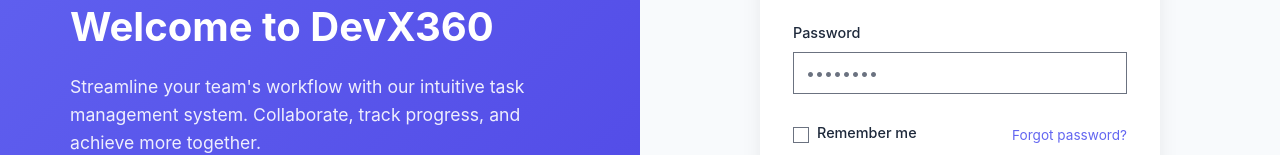
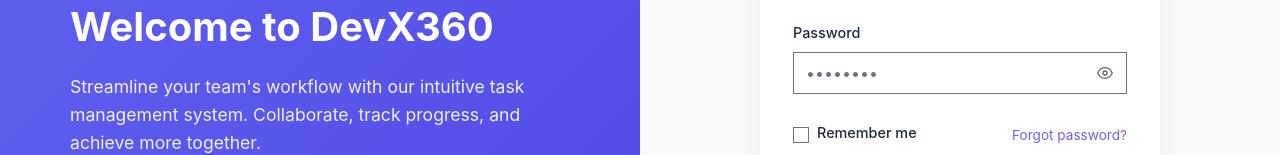
Before and after one commit to COS301-SE-2025/DevX360, a React (Create React App) app in the folder devx360-react/: page /login in a window 1280 px wide. Shown: the part 323-478 px from the top of the page. Built offline with nearby package versions, Linux system fonts and the light colour scheme; no server answers.

Commit message:
Added show and hide for passwords

```diff
--- a/devx360-react/src/App.js
+++ b/devx360-react/src/App.js
@@ -31,6 +31,21 @@
   return children;
 };
 
+// PublicRoute: redirects authenticated users away from auth pages
+const PublicRoute = ({ children }) => {
+  const { currentUser, loading } = useAuth();
+
+  if (loading) {
+    return <div>Loading...</div>;
+  }
+
+  if (currentUser) {
+    return <Navigate to="/dashboard/overview" replace />;
+  }
+
+  return children;
+};
+
 // App component with routing
 function App() {
   const { currentUser, loading } = useAuth();
@@ -39,13 +54,20 @@
   return (
     <Router>
       <Routes>
-        {/* Redirect root to dashboard overview */}
-        <Route path="/" element={<Navigate to="/dashboard/overview" replace />} />
+        {/* Root path goes to landing page */}
+        <Route path="/" element={<LandingPage />} />
 
-        {/* Public routes */}
-        <Route path="/landingpage" element={<LandingPage />} />
-        <Route path="/login" element={<Login />} />
-        <Route path="/register" element={<Register />} />
+        {/* Public routes that redirect if already authenticated */}
+        <Route path="/login" element={
+          <PublicRoute>
+            <Login />
+          </PublicRoute>
+        } />
+        <Route path="/register" element={
+          <PublicRoute>
+            <Register />
+          </PublicRoute>
+        } />
 
         {/* Protected routes */}
         <Route
@@ -65,6 +87,9 @@
           <Route path="help" element={<HelpMenu />} />
           <Route path="faqpage" element={<FAQPage />} />
         </Route>
+
+        {/* Catch-all route */}
+        <Route path="*" element={<Navigate to="/" replace />} />
       </Routes>
 
       {/* Toast notifications */}
--- a/devx360-react/src/components/Auth/Login.jsx
+++ b/devx360-react/src/components/Auth/Login.jsx
@@ -1,32 +1,107 @@
 import React, { useState } from 'react';
 import { useNavigate } from 'react-router-dom';
 import { useAuth } from '../../context/AuthContext';
+import { loginUser } from '../../services/auth'; // Import directly
 import AuthLayout from './AuthLayout';
 import ThemeToggle from '../common/ThemeToggle';
-const API_BASE_URL = process.env.REACT_APP_API_URL || 'http://localhost:5500';
 
 function Login() {
   const [email, setEmail] = useState('');
   const [password, setPassword] = useState('');
   const [rememberMe, setRememberMe] = useState(false);
   const [error, setError] = useState('');
+  const [emailError, setEmailError] = useState('');
+  const [passwordError, setPasswordError] = useState('');
   const [loading, setLoading] = useState(false);
+  const [showPassword, setShowPassword] = useState(false);
   const { login } = useAuth();
   const navigate = useNavigate();
 
+  const validateEmail = (email) => {
+    const emailRegex = /^[^\s@]+@[^\s@]+\.[^\s@]+$/;
+    if (!email) {
+      return 'Email is required';
+    }
+    if (!emailRegex.test(email)) {
+      return 'Please enter a valid email address';
+    }
+    return '';
+  };
+
+  const validatePassword = (password) => {
+    if (!password) {
+      return 'Password is required';
+    }
+    if (password.length < 6) {
+      return 'Password must be at least 6 characters';
+    }
+    return '';
+  };
+
   const handleSubmit = async (e) => {
     e.preventDefault();
+
+    // Validate form
+    const emailErr = validateEmail(email);
+    const passwordErr = validatePassword(password);
+
+    setEmailError(emailErr);
+    setPasswordError(passwordErr);
+
+    if (emailErr || passwordErr) {
+      return;
+    }
+
     setError('');
     setLoading(true);
 
     try {
+      // Test by calling loginUser directly first
+      // console.log("Attempting login with:", { email, password });
+      const userData = await loginUser(email, password);
+      // console.log("Login successful:", userData);
+
+      // If direct login works, call the context login
       await login(email, password);
       navigate('/dashboard');
     } catch (err) {
-      setError(err.message);
+      // console.log("Error caught in handleSubmit:", err);
+      // console.log("Error type:", typeof err);
+      // console.log("Error message:", err.message);
+      // console.log("Full error object:", err);
+
+      // More robust error handling
+      let errorMessage = 'Login failed. Please try again.';
+
+      if (err && typeof err === 'object') {
+        if (err.message) {
+          errorMessage = err.message;
+        } else if (err.error) {
+          errorMessage = err.error;
+        } else if (typeof err === 'string') {
+          errorMessage = err;
+        }
+      } else if (typeof err === 'string') {
+        errorMessage = err;
+      }
+
+      // console.log("Setting error message:", errorMessage);
+      setError(errorMessage);
     } finally {
       setLoading(false);
     }
+  };
+
+  const handleEmailChange = (e) => {
+    setEmail(e.target.value);
+    if (emailError) setEmailError('');
+    if (error) setError('');
+  };
+
+  const handlePasswordChange = (e) => {
+    setPassword(e.target.value);
+    if (passwordError) setPasswordError('');
+    if (error) setError('');
   };
 
   return (
@@ -42,31 +117,85 @@
         </div>
 
         <form className="auth-form active" onSubmit={handleSubmit}>
-          {error && <div className="error-message">{error}</div>}
-
           <div className="form-group">
             <label htmlFor="email">Email</label>
             <input
               type="email"
               id="email"
               value={email}
-              onChange={(e) => setEmail(e.target.value)}
+              onChange={handleEmailChange}
               placeholder="you@example.com"
               required
             />
+            {emailError && <div style={{ color: 'red', fontSize: '14px', marginTop: '5px' }}>{emailError}</div>}
           </div>
 
           <div className="form-group">
             <label htmlFor="password">Password</label>
+            <div style={{ position: 'relative' }}>
               <input
-              type="password"
+                type={showPassword ? "text" : "password"}
                 id="password"
                 value={password}
-              onChange={(e) => setPassword(e.target.value)}
+                onChange={handlePasswordChange}
                 placeholder="••••••••"
                 required
+                style={{ paddingRight: '40px' }}
               />
+              <button
+                type="button"
+                onClick={() => setShowPassword(!showPassword)}
+                style={{
+                  position: 'absolute',
+                  right: '10px',
+                  top: '50%',
+                  transform: 'translateY(-50%)',
+                  background: 'none',
+                  border: 'none',
+                  cursor: 'pointer',
+                  fontSize: '16px',
+                  color: '#666',
+                  padding: '0',
+                  display: 'flex',
+                  alignItems: 'center',
+                  justifyContent: 'center',
+                  width: '24px',
+                  height: '24px'
+                }}
+                aria-label={showPassword ? "Hide password" : "Show password"}
+              >
+                {showPassword ? (
+                  <svg width="16" height="16" viewBox="0 0 24 24" fill="none" stroke="currentColor" strokeWidth="2">
+                    <path d="M17.94 17.94A10.07 10.07 0 0 1 12 20c-7 0-11-8-11-8a18.45 18.45 0 0 1 5.06-5.94"/>
+                    <path d="M1 1l22 22"/>
+                    <path d="M9.9 4.24A9.12 9.12 0 0 1 12 4c7 0 11 8 11 8a18.5 18.5 0 0 1-2.16 3.19l-6.72-6.72a3 3 0 1 0-4.24-4.24"/>
+                  </svg>
+                ) : (
+                  <svg width="16" height="16" viewBox="0 0 24 24" fill="none" stroke="currentColor" strokeWidth="2">
+                    <path d="M1 12s4-8 11-8 11 8 11 8-4 8-11 8-11-8-11-8z"/>
+                    <circle cx="12" cy="12" r="3"/>
+                  </svg>
+                )}
+              </button>
             </div>
+            {passwordError && <div style={{ color: 'red', fontSize: '14px', marginTop: '5px' }}>{passwordError}</div>}
+          </div>
+
+          {/* Server Error Message */}
+          {error && (
+            <div style={{
+              color: 'red',
+              fontSize: '14px',
+              marginBottom: '15px',
+              textAlign: 'center',
+              padding: '10px',
+              backgroundColor: '#fee',
+              border: '1px solid #fcc',
+              borderRadius: '4px'
+            }}>
+              DEBUG: Error is: "{error}" (Type: {typeof error})
+            </div>
+          )}
 
           <div className="form-options">
             <div className="remember-me">
@@ -97,7 +226,7 @@
             <button
               type="button"
               className="github-btn"
-              onClick={() => window.location.href = `${API_BASE_URL}/api/auth/github`}
+              onClick={() => window.location.href = `${process.env.REACT_APP_API_URL || 'http://localhost:5500'}/api/auth/github`}
             >
               <img
                 src="https://cdn.jsdelivr.net/gh/devicons/devicon/icons/github/github-original.svg"
--- a/devx360-react/src/services/auth.js
+++ b/devx360-react/src/services/auth.js
@@ -1,9 +1,10 @@
-// This is meant to send and recieve the login data to or from our API server
+// This is meant to send and receive the login data to or from our API server
 const API_BASE_URL = process.env.REACT_APP_API_URL || 'http://localhost:5500';
 
 //=========================================Login USER Function=====================================
 //This function sends a POST request to the api and then if the info is valid the api sends it back with a token to show a user has login
 export async function loginUser(email, password) {
+  try {
     const response = await fetch(`${API_BASE_URL}/api/login`, {
       method: 'POST',
       headers: { 'Content-Type': 'application/json' },
@@ -11,16 +12,29 @@
       credentials: 'include', // Send/receive cookies
     });
 
+    // console.log("Login response status:", response.status);
+    // console.log("Login response ok:", response.ok);
+
     const data = await response.json();
+    // console.log("Login response data:", data);
+
     if (!response.ok) {
       throw new Error(data.message || 'Login failed');
     }
+
+    // console.log("Login user data:", data);
     return data;
+  } catch (error) {
+    // console.error("Login error:", error);
+    // Re-throw the error so it can be caught by the Login component
+    throw error;
+  }
 }
 
 //============================================================Register a USER Function======================================
 //Does the same thing as login user but this one just registers a user
 export async function registerUser(name, role, email, password, inviteCode = '') {
+  try {
     const response = await fetch(`${API_BASE_URL}/api/register`, {
       method: 'POST',
       headers: { 'Content-Type': 'application/json' },
@@ -28,22 +42,42 @@
       credentials: 'include', // Send/receive cookies
     });
 
+    // console.log("Register response status:", response.status);
+
     const data = await response.json();
+    // console.log("Register response data:", data);
+
     if (!response.ok) {
       throw new Error(data.message || 'Registration failed');
     }
+
     return data;
+  } catch (error) {
+    // console.error("Register error:", error);
+    throw error;
   }
+}
+
 //============================================================getProfile USER Function======================================
-//Sends a GET request to the api, it uses the token to basically ask who is the
+//Sends a GET request to the api, it uses the token to basically ask who is the user
 export async function getProfile() {
+  try {
     const response = await fetch(`${API_BASE_URL}/api/profile`, {
       credentials: 'include', // Auto-sends cookies
     });
 
+    // console.log("Profile response status:", response.status);
+
     const data = await response.json();
+  //  console.log("Profile response data:", data);
+
     if (!response.ok) {
       throw new Error(data.message || 'Failed to fetch profile');
     }
+
     return data.user;
+  } catch (error) {
+    console.error("Profile error:", error);
+    throw error;
   }
+}
```
Lines whose indentation alone changed are shown as unchanged.
